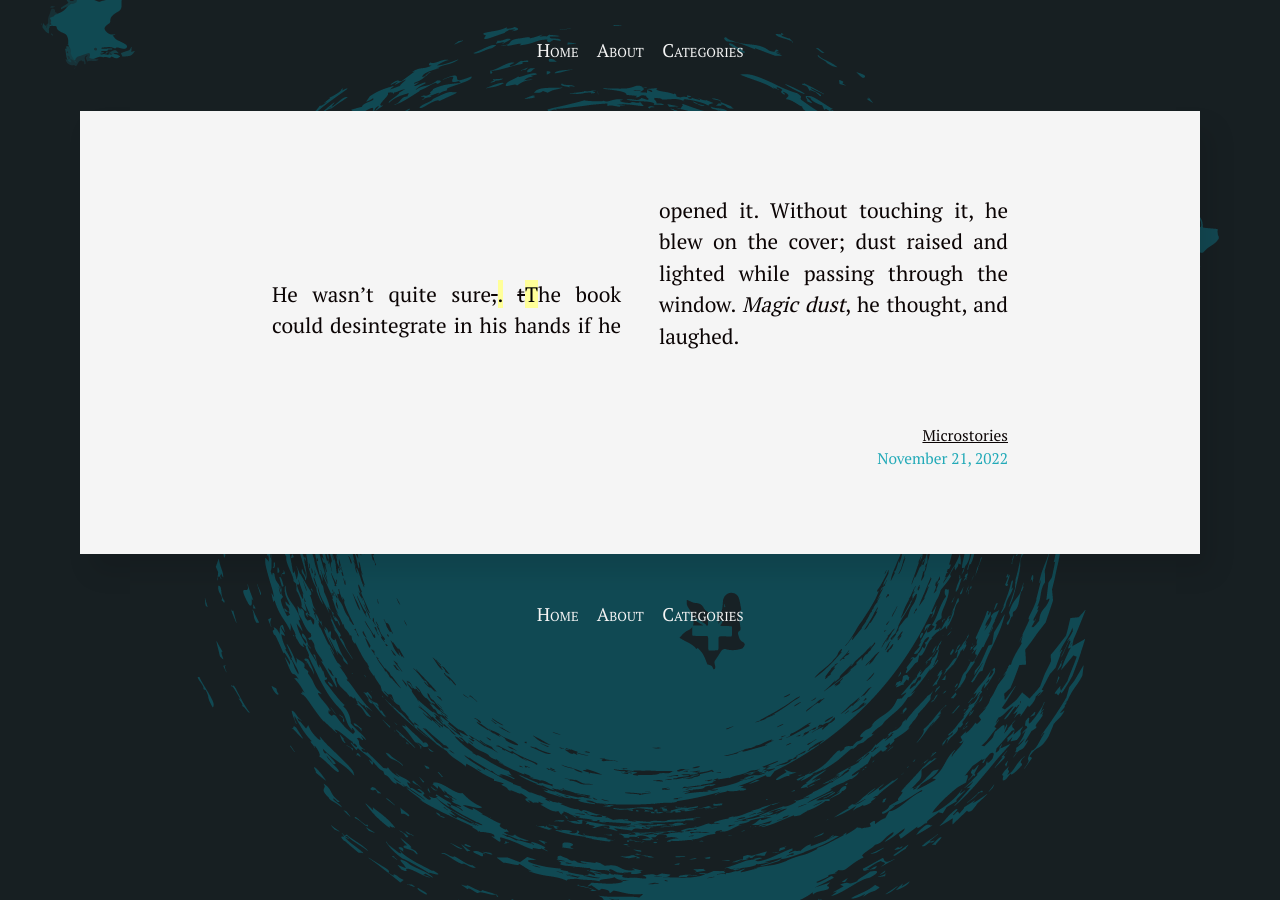
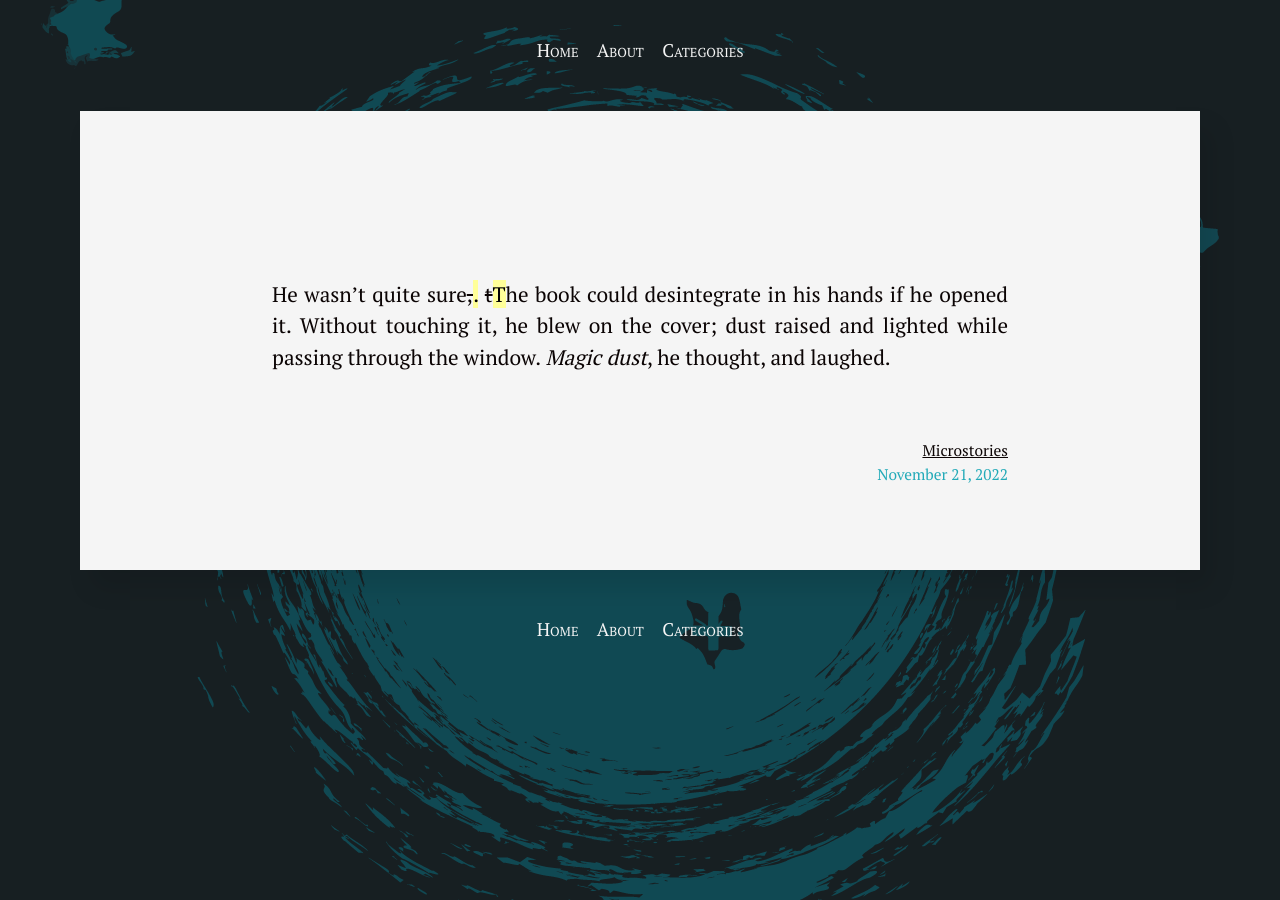
Before and after one commit to silvialohrmann/editorial, a Jekyll site: the page built from _posts/2022-11-21-he-wasnt-quite-sure.md, in a window 1280 px wide. Built offline with Jekyll 4.4.1, drawn with Linux system fonts in a browser that asks for light colours.

Commit message:
Update _base.scss

```diff
--- a/_sass/_base.scss
+++ b/_sass/_base.scss
@@ -198,17 +198,17 @@ figcaption {
 }
 
 /* TWO COLUMN FLEXBOX */
-.two-column {
+  @media (max-width: $on-desktop) {
+    .two-column {
   -webkit-columns: 2 250px;
      -moz-columns: 2 250px;
           columns: 2 250px;
   -webkit-column-gap: 1.8em;
      -moz-column-gap: 1.8em;
           column-gap: 1.8em;
-  @media (max-width: $on-desktop) {
-      font-size: 50%;
+            font-size: 50%;
+  }
 }
-  }
 .two-column h1 {
   font-size: 2em;
   text-align:center;
```
